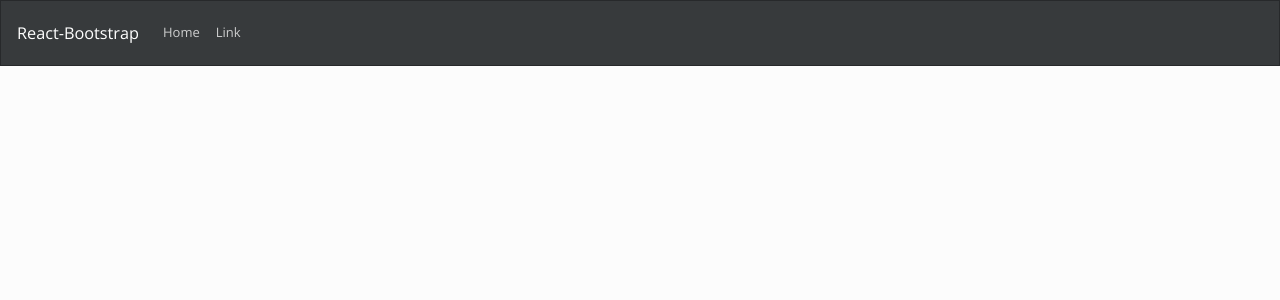
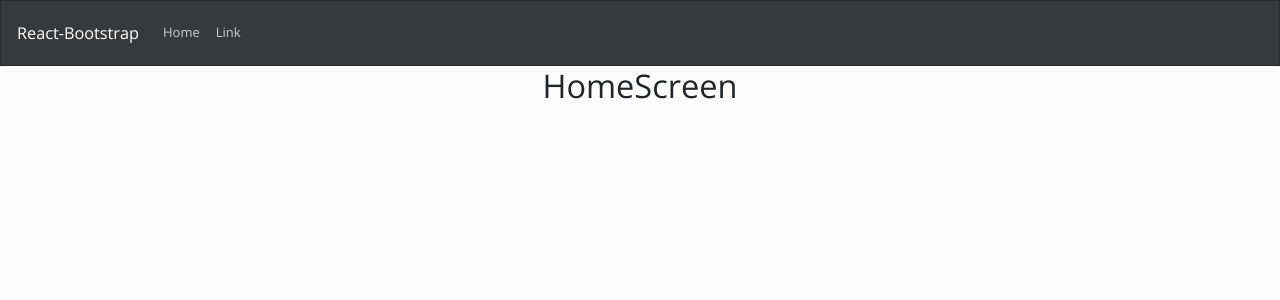
Before and after one commit to danielrs95/personalWeb, a React (Create React App) app: page / in a window 1280 px wide. Shown: the top 300 px of the page. Built offline with nearby package versions, Linux system fonts and the light colour scheme.

Commit message:
Agrega centrado basico en el HomeScreen

```diff
--- a/src/index.css
+++ b/src/index.css
@@ -14,8 +14,13 @@ code {
 
 #home {
   border-top: 66px solid transparent;
-  margin: -66px 0 0;
+  /* margin: -66px 0 0; */
   /* -webkit-background-clip: padding-box;
   -moz-background-clip: padding; */
   background-clip: padding-box;
 }
+
+.home-title {
+  display: grid;
+  place-items: center;
+}
--- a/src/screens/HomeScreen.js
+++ b/src/screens/HomeScreen.js
@@ -3,7 +3,7 @@ import React from "react";
 const HomeScreen = () => {
   return (
     <div id='home'>
-      <h1>HomeScreen</h1>
+      <h1 class='home-title'>HomeScreen</h1>
     </div>
   );
 };
```
